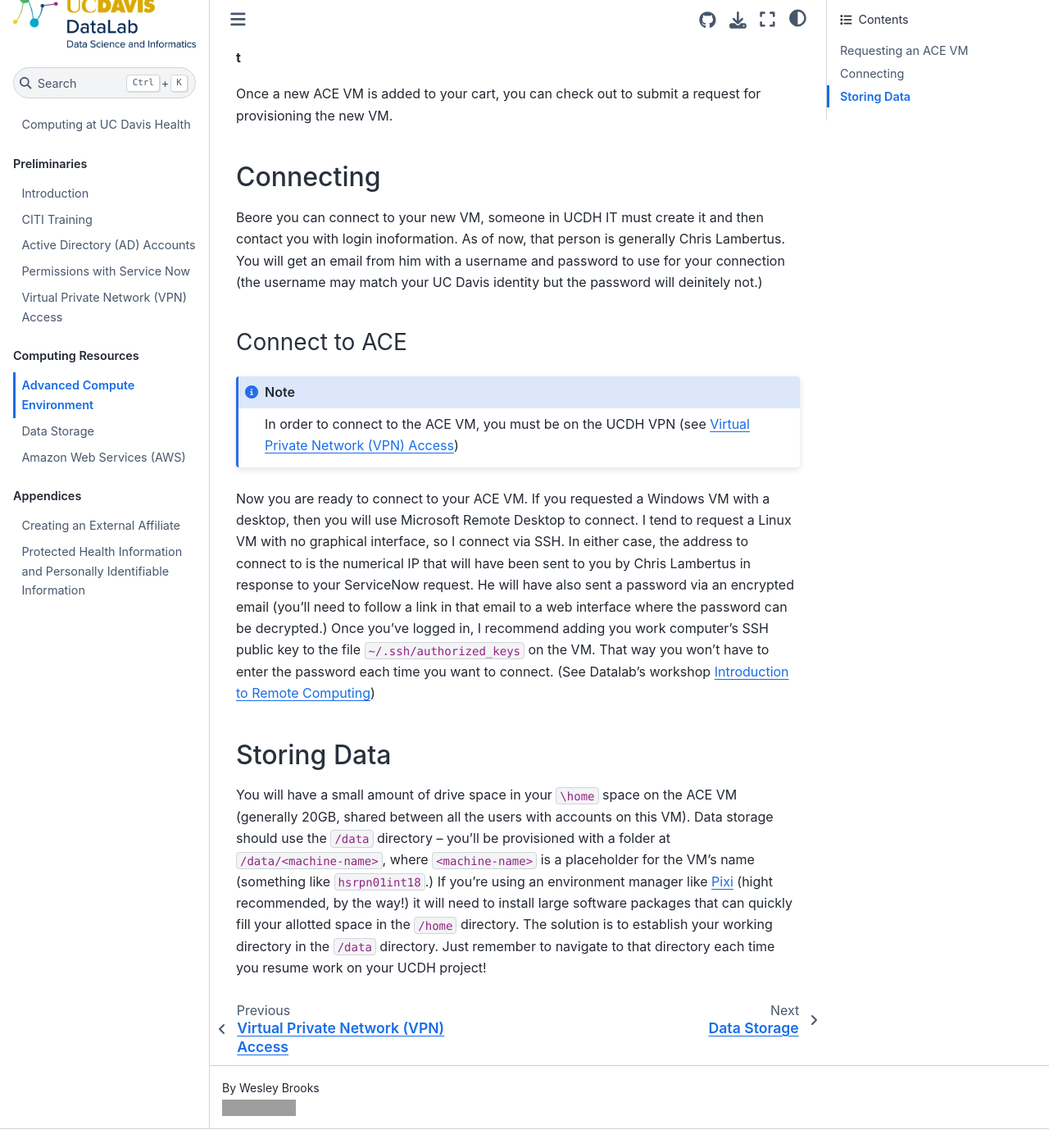
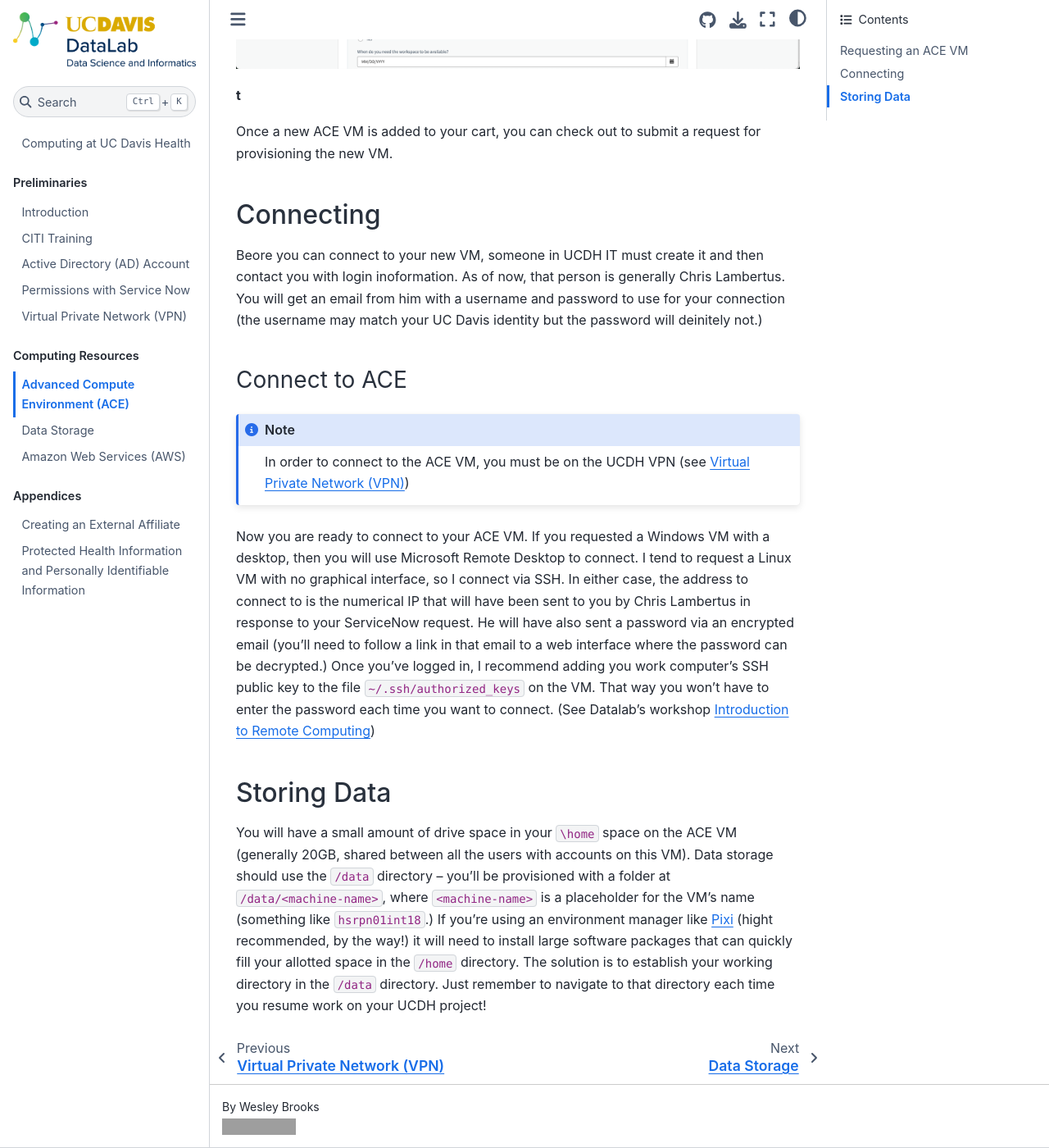
Before and after one commit to ucdavisdatalab/workshop_ucdh_onboarding, a Jupyter Book: the page built from chapters/06_ace.md, in a window 1280 px wide and 1400 px high, scrolled down 2976 px. Shown: the whole window at 82% size. Built offline with Jupyter Book 1.0.4 settings and Sphinx 7.4.7 and the Sphinx Book theme 1.1.4, drawn with Linux system fonts in a browser that asks for light colours; before the commit the page ends 4353 px from its top, so only the background shows below that; some of the changed text lies outside the part shown; grey boxes are pictures that could not be loaded.

Commit message:
Fix titles.

```diff
--- a/chapters/03_active_directory.md
+++ b/chapters/03_active_directory.md
@@ -1,5 +1,5 @@
 (chapter:active-directory)=
-# Active Directory (AD) Accounts
+# Active Directory (AD) Account
 
 Before you can use any of the computing resources at UCDH, you'll need an
 **Active Directory** (AD) account. UCDH uses Microsoft Active Directory as its
--- a/chapters/05_vpn.md
+++ b/chapters/05_vpn.md
@@ -1,5 +1,5 @@
 (chapter:vpn)=
-# Virtual Private Network (VPN) Access
+# Virtual Private Network (VPN)
 
 In order to access computing resources at UCDH remotely, you must first connect
 to UCDH's **virtual private network** (VPN). There's an official [help
--- a/chapters/06_ace.md
+++ b/chapters/06_ace.md
@@ -1,5 +1,6 @@
 (chapter:ace)=
-# Advanced Compute Environment
+# Advanced Compute Environment (ACE)
+
 UCDH has set up a powerful on-site compute environment called ACE because researchers often require significant computational resources and medical data generally cannot leave the hospital's servers. ACE is a system that lets researchers request a virtual machine (VM) with the necessary resources for a project. VMs on ACE are provided for a limited duration (up to a year, according to the request form), then returned to the pool of resources. As such, they are useful for computation but should not be used for long-term data storage.
 
 
```
Also changed, not shown: chapters/02_citi_training.md (+1 -1 lines).
